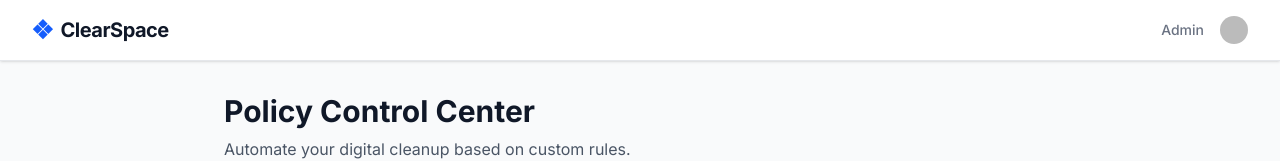
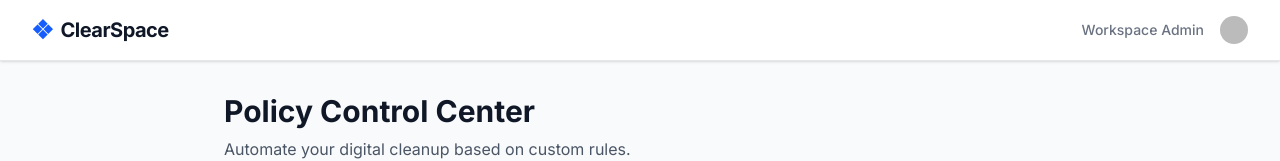
Before and after one commit to Sum-it-WantsToCode/retention-engine, a Next.js app: page / in a window 1280 px wide. Shown: the top 161 px of the page. Built offline with nearby package versions, Linux system fonts and the light colour scheme; no server answers; the database is empty; sample sign-in values are in the browser's storage; some icons are missing.

Commit message:
fix: implement robust client-side redirect on sign out

```diff
--- a/src/components/Navbar.tsx
+++ b/src/components/Navbar.tsx
@@ -1,6 +1,20 @@
-import { UserButton } from "@clerk/nextjs";
+'use client'; // Tells Next.js this component runs in the browser
+
+import { UserButton, useAuth } from "@clerk/nextjs";
+import { useRouter } from "next/navigation";
+import { useEffect } from "react";
 
 export default function Navbar() {
+  const { isSignedIn } = useAuth(); // Hooks into Clerk's live status
+  const router = useRouter(); // Next.js page router
+
+  // The Watcher: If the user is not signed in, redirect to the sign-in page
+  useEffect(() => {
+    if (isSignedIn === false) {
+      router.push("/sign-in");
+    }
+  }, [isSignedIn, router]);
+
   return (
     <nav className="bg-white border-b border-gray-200 px-8 py-4 flex justify-between items-center shadow-sm">
       <div className="font-bold text-xl tracking-tight text-gray-900 flex items-center gap-2">
@@ -9,7 +23,7 @@ export default function Navbar() {
 
       <div className="flex items-center gap-4">
         <span className="text-sm text-gray-500 hidden md:block font-medium">
-          Admin
+          Workspace Admin
         </span>
         <UserButton />
       </div>
```
